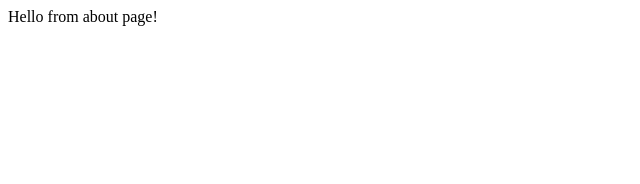
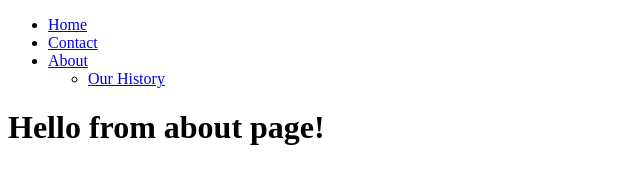
Before and after one commit to GabeValdivia/recetas-mexicanas, a Gatsby site: page /about in a window 1280 px wide. Shown: the whole page, without its empty margins (0-640 px from the left). Built offline with nearby package versions, Linux system fonts and the light colour scheme; Gatsby itself is replaced by a stand-in of ours.

Commit message:
Add components folder. Add footer, layout and navbar components

```diff
--- a/src/pages/about.js
+++ b/src/pages/about.js
@@ -1,7 +1,14 @@
 import React from 'react';
+import { Link } from 'gatsby';
+import Navbar from './components/Navbar';
 
 const about = () => {
-	return <div>Hello from about page!</div>;
+	return (
+		<div>
+			<Navbar />
+			<h1>Hello from about page!</h1>
+		</div>
+	);
 };
 
 export default about;
--- /dev/null
+++ b/src/pages/components/Navbar.js
@@ -0,0 +1,27 @@
+import React from 'react';
+import { Link } from 'gatsby';
+
+const Navbar = () => {
+	return (
+		<nav>
+			<ul>
+				<li>
+					<Link to="/">Home</Link>
+				</li>
+				<li>
+					<Link to="/contact">Contact</Link>
+				</li>
+				<li>
+					<Link to="/about">About</Link>
+					<ul>
+						<li>
+							<Link to="/company/history">Our History</Link>
+						</li>
+					</ul>
+				</li>
+			</ul>
+		</nav>
+	);
+};
+
+export default Navbar;
```
Also changed, not shown: src/pages/404.js (+8 -1 lines), src/pages/company/history.js (+8 -1 lines), src/pages/contact.js (+8 -1 lines), src/pages/index.js (+8 -1 lines), src/pages/components/Footer.js (added), src/pages/components/Layout.js (added).
